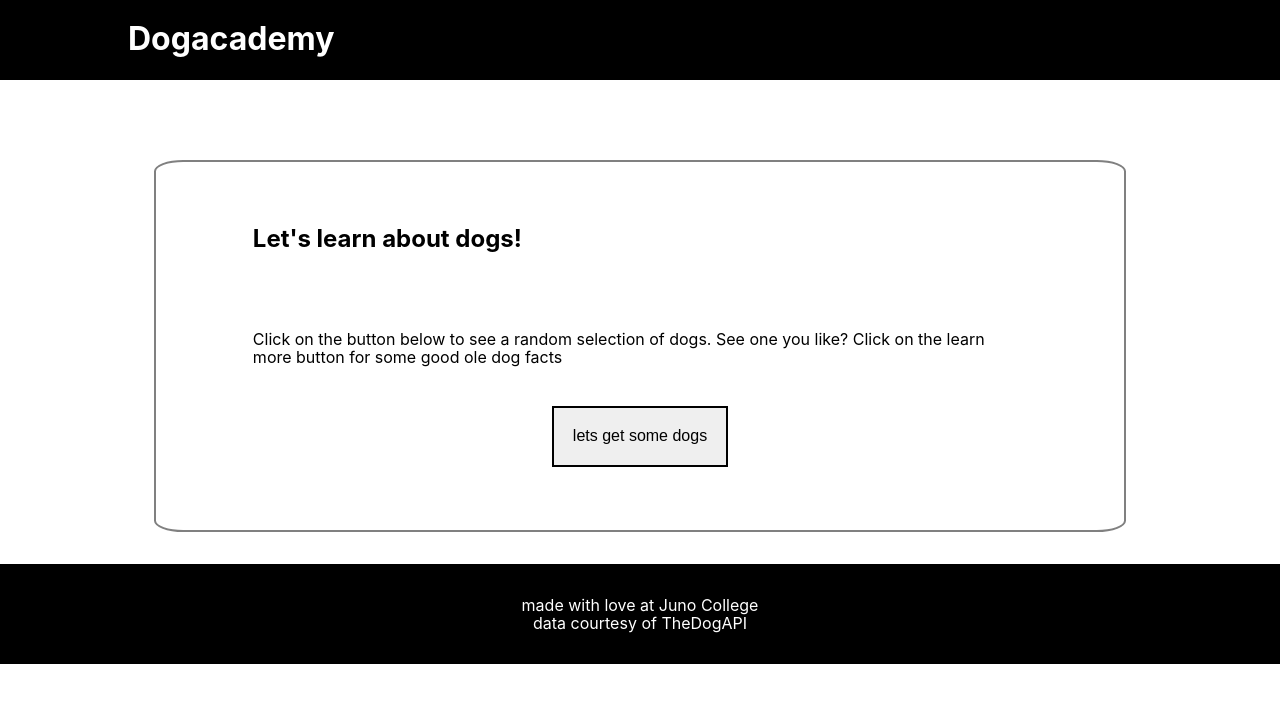
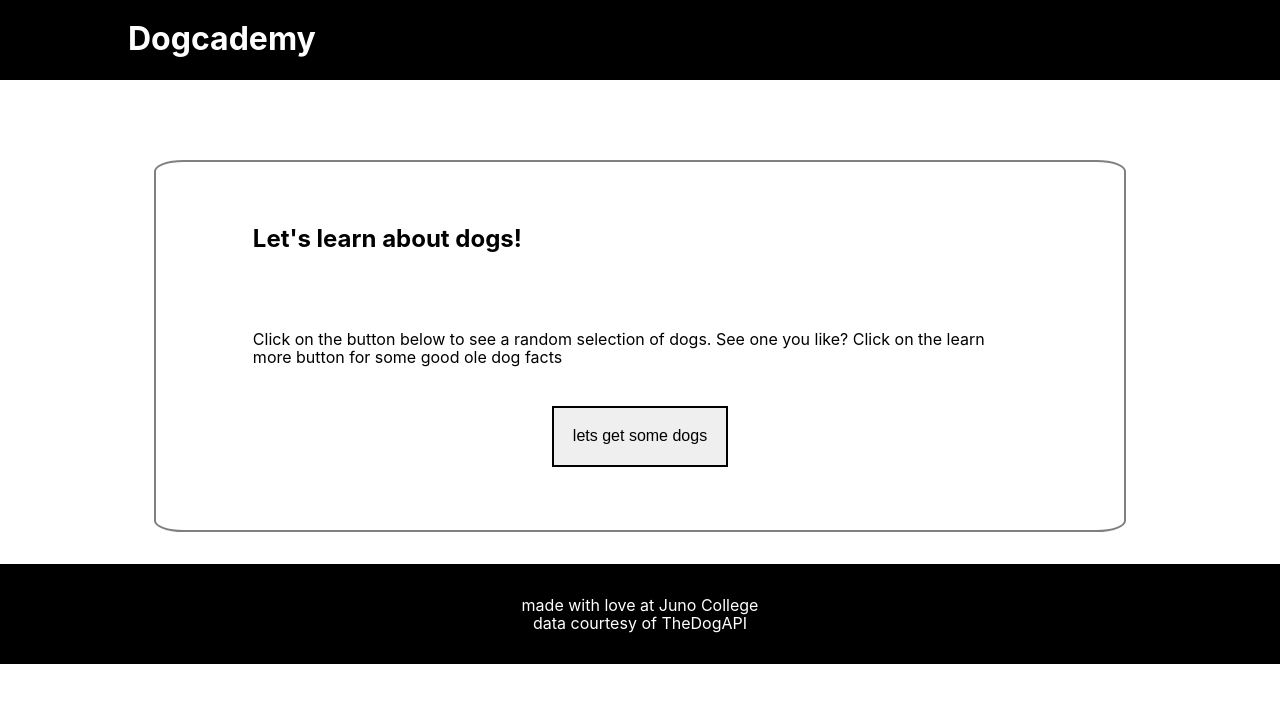
Before and after one commit to code-mich/dogcademy, a React (Create React App) app: page / in a window 1280 px wide. Shown: the top 702 px of the page. Built offline with nearby package versions, Linux system fonts and the light colour scheme; no server answers.

Commit message:
changing h1 to dogcademy

```diff
--- a/src/Header.js
+++ b/src/Header.js
@@ -5,7 +5,7 @@ const Header = () => {
         <header>
             <div className="wrapper">
                 <a href="#home">
-                    <h1>Dogacademy</h1>
+                    <h1>Dogcademy</h1>
                 </a>
             </div>
         </header>
```
